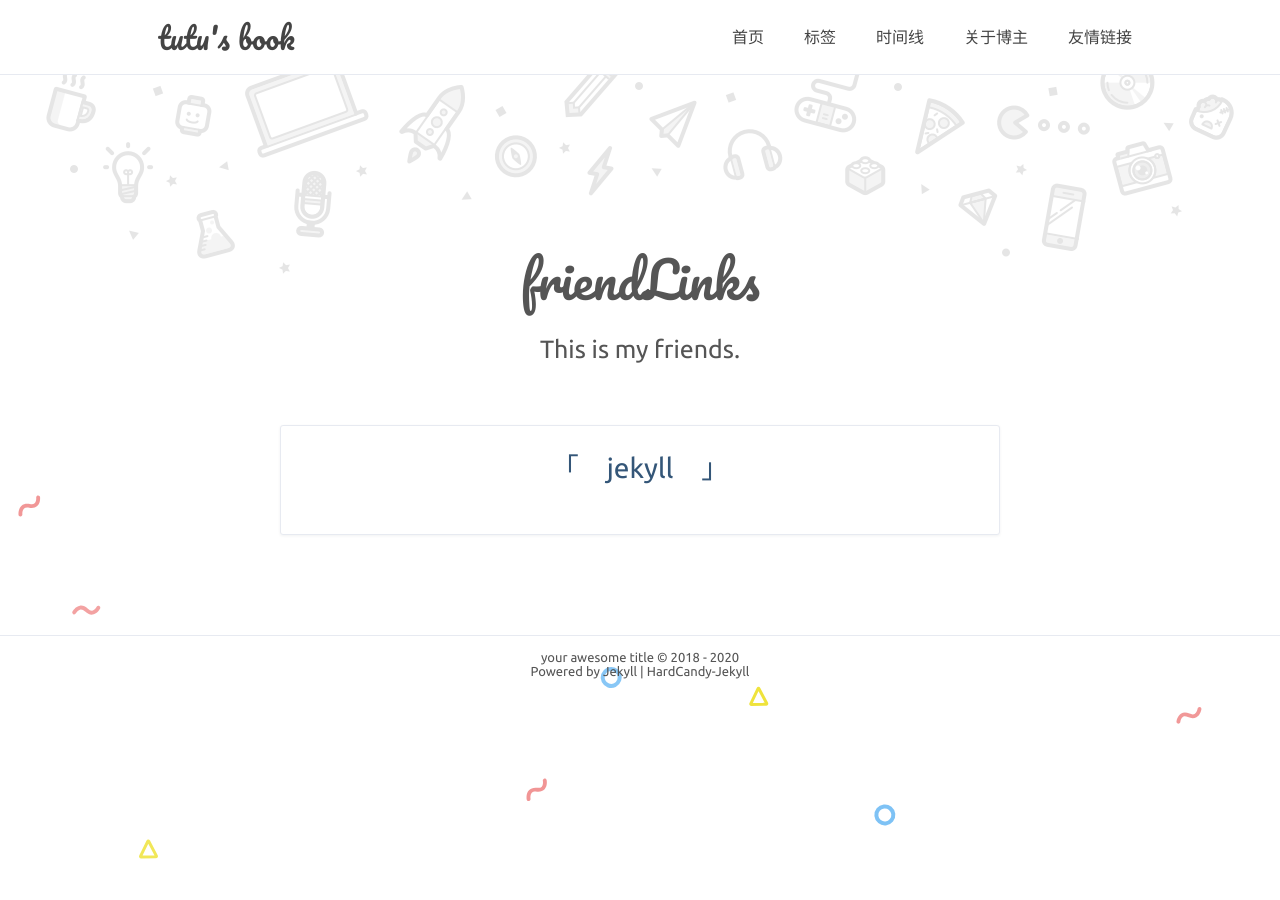
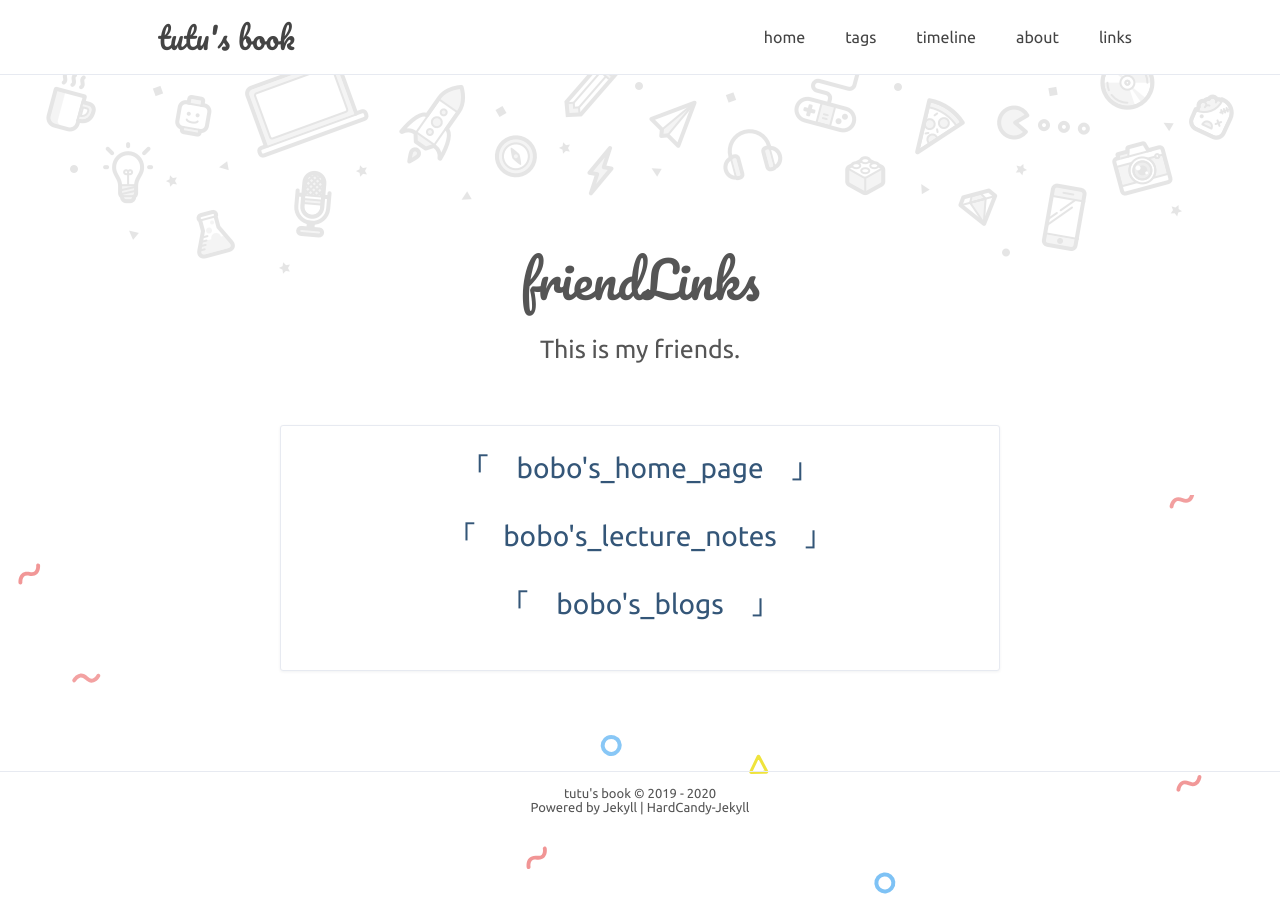
Before and after one commit to Zosuven/Zosuven.github.io, a Jekyll site: the page built from friendLink.html, in a window 1280 px wide. Built offline with Jekyll 4.4.1, drawn with Linux system fonts in a browser that asks for light colours; comment, search, counter and statistics services are not loaded.

Commit message:
prolly finish

```diff
--- a/_config.yml
+++ b/_config.yml
@@ -1,16 +1,16 @@
 # Site settings 配置站点
-title: 'your awesome title'
-description: 'your web description'
-keywords: 'your web keywords, another keywords'
+title: "tutu's book"
+description: "tutu's thinking"
+keywords: 'lecture notes, ideas, blogs'
 url: 'https://tutu.sibeliusp.com' # your host
 
 # nav 中文字符空格：&emsp;
 nav: # 最佳体验 六个标签 且最好每个标签不超过4中文字
-  首页: '/'
-  标签: '/tags.html'
-  时间线: '/timeline.html'
-  关于博主: '/about.html'
-  友情链接: '/friendLink.html'
+  home: '/'
+  tags: '/tags.html'
+  timeline: '/timeline.html'
+  about: '/about.html'
+  links: '/friendLink.html'
 
 # 博主
 author: true
@@ -26,27 +26,15 @@ portraits: '/assets/tutu.jpg' # your portraits image file path
 SNS: true
 SNS-icon: #['Facebook', 'weibo', 'qq', 'github', 'Dribbble', 'Twitter', 'instagram', 'weixin', 'Codepen']
   mail: 'mailto:gaoxiaohanemily@gmail.com'
-  weixin: '' # 你的微信二维码存放的地址
-  qq: '' # 你的qq二维码存放的地址 or http://wpa.qq.com/msgrd?v=3&uin='你的QQ号'&site=qq&menu=yes
-  github: ''
-  Codepen: ''
-  weibo: ''
-  instagram: ''
-  Twitter: ''
-  Dribbble: ''
-  Facebook: ''
-  Google: ''
-  zhihu: ''
-  juejin: ''
-  twitch: ''
+
 
 # 分页
-paginate: 2
+paginate: 3
 paginatepath: ['page:num']
 
 # since
 footer:
-  since: 2018
+  since: 2019
 
 # Markdown
 markdown: kramdown
@@ -59,7 +47,9 @@ pygmentsTheme: 'default'
 
 # 友情链接
 friends:
-  jekyll: 'https://www.jekyll.com.cn/'
+  bobo's_home_page: 'https://sibeliusp.com'
+  bobo's_lecture_notes: 'https://notes.sibeliusp.com'
+  bobo's_blogs: 'https://blog.sibeliusp.com'
 
 # 评论 最佳体验 在disqus、livere和Gitment之间三选一
 # disqus 评论
```
